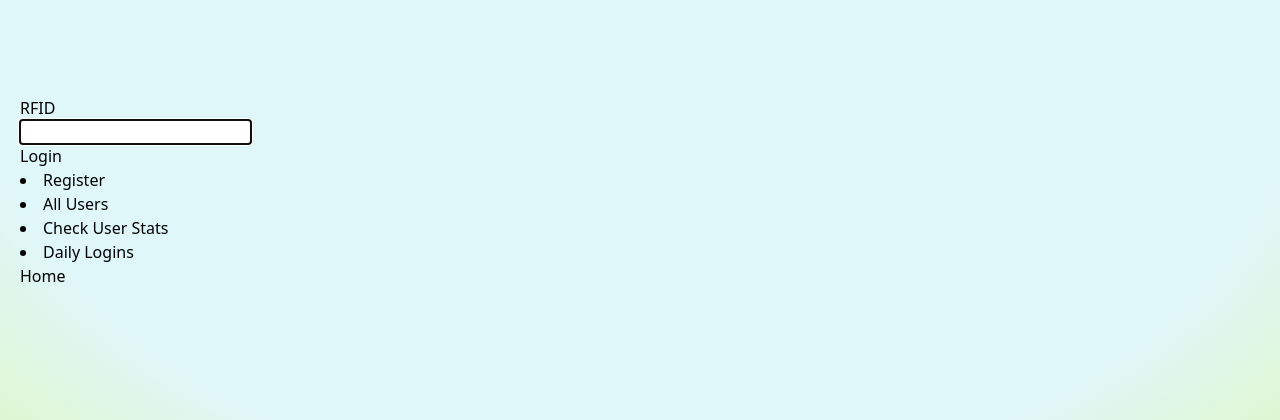
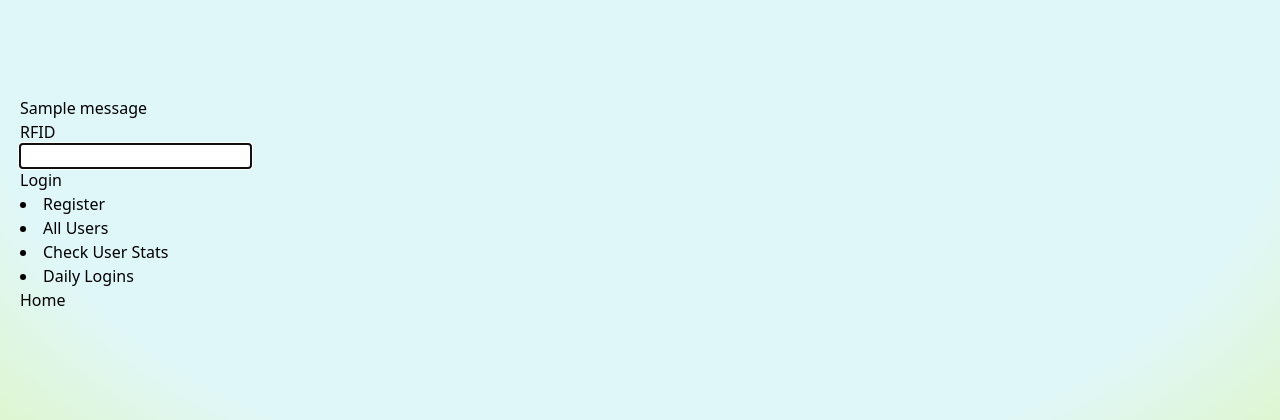
Before and after one commit to tarikuzuma/gymlog-test, a Flask app: page /login in a window 1280 px wide. Shown: the top 420 px of the page. Run offline with Flask 3, Linux system fonts and the light colour scheme; one stand-in notice (Sample message) is shown; some libraries are stand-ins or nearby versions.

Commit message:
feat: flash message when rfid not recognied

```diff
--- a/main.py
+++ b/main.py
@@ -10,6 +10,7 @@ from datetime import datetime
 from flask_sqlalchemy import SQLAlchemy
 import wtforms
 from wtforms import Form, BooleanField, StringField, PasswordField, validators, SubmitField
+
 
 app = Flask(__name__)
 
@@ -293,9 +294,11 @@ def login():
                 toggle_gym_status(user)
                 return redirect(url_for('toggle_gym_status_route', user_id=user.student_id))  # Corrected with user_id in URL
             else:
-                print('RFID not recognized. Please try again.')
+                flash("RFID Not Recognized. Please Register.", "error")  # Flash message for unrecognized RFID
         else:
             print("Form validation failed.")
+            flash("Form validation failed. Please check your input.", "error")  # Flash message for validation failure
+
     return render_template('login.html', form=form)
 
 
--- a/templates/login.html
+++ b/templates/login.html
@@ -5,12 +5,25 @@
 {% block content %}
 {% from "helpers/_formhelpers.html" import render_field %}
 
+{% with messages = get_flashed_messages(with_categories=True) %}
+    {% if messages %}
+        <ul class="flashes">
+        {% for category, message in messages %}
+            <li class="{{ category }}">{{ message }}</li>
+        {% endfor %}
+        </ul>
+    {% endif %}
+{% endwith %}
+
+
 <form method="post" id="autoSubmitInput" action="{{ url_for('login') }}">
     <dl>
         {{ render_field(form.rfid) }}
     </dl>
     <p><input type="submit" value="Login"></p>
 </form>
+
+{{message}}
 
 <script src="{{ url_for('static', filename='js/formHandler.js') }}"></script>
 <script src="{{ url_for('static', filename='js/time.js') }}"></script>
```
Also changed, not shown: instance/spGYM_Log.db.
